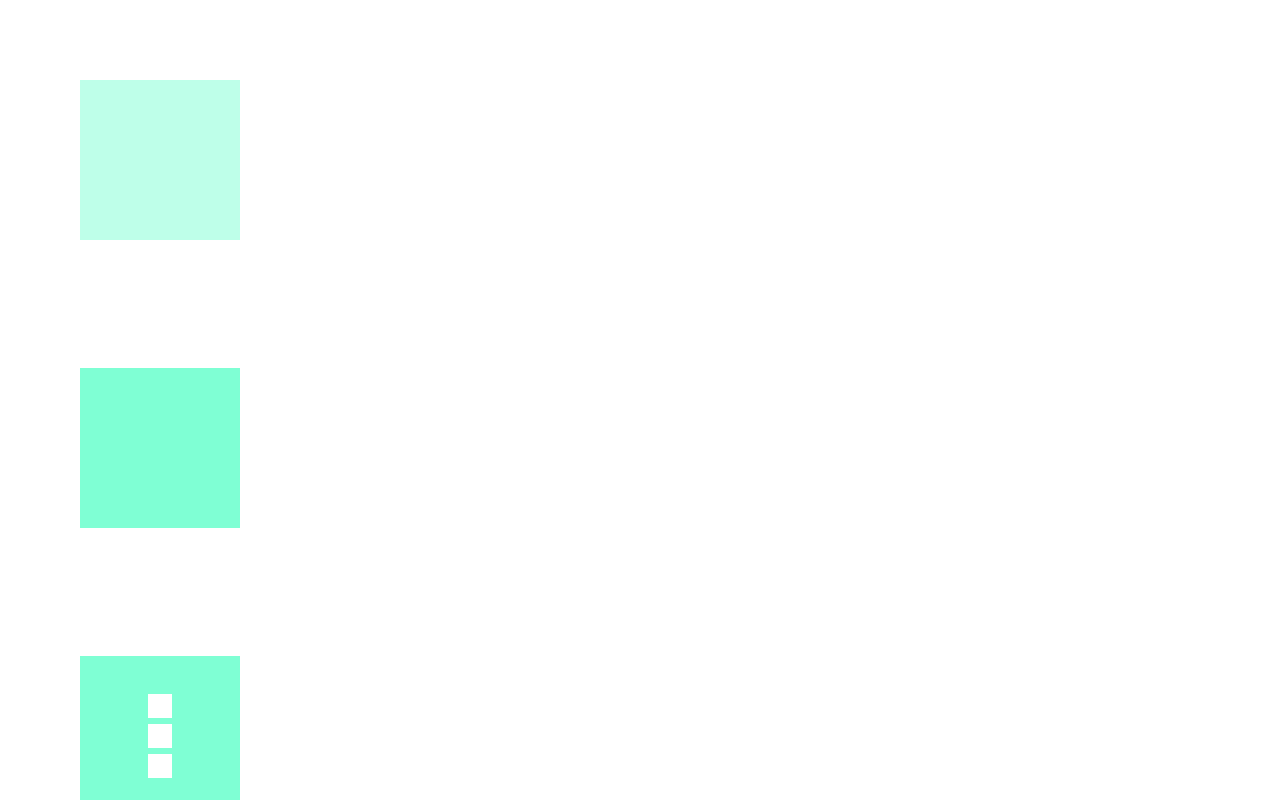
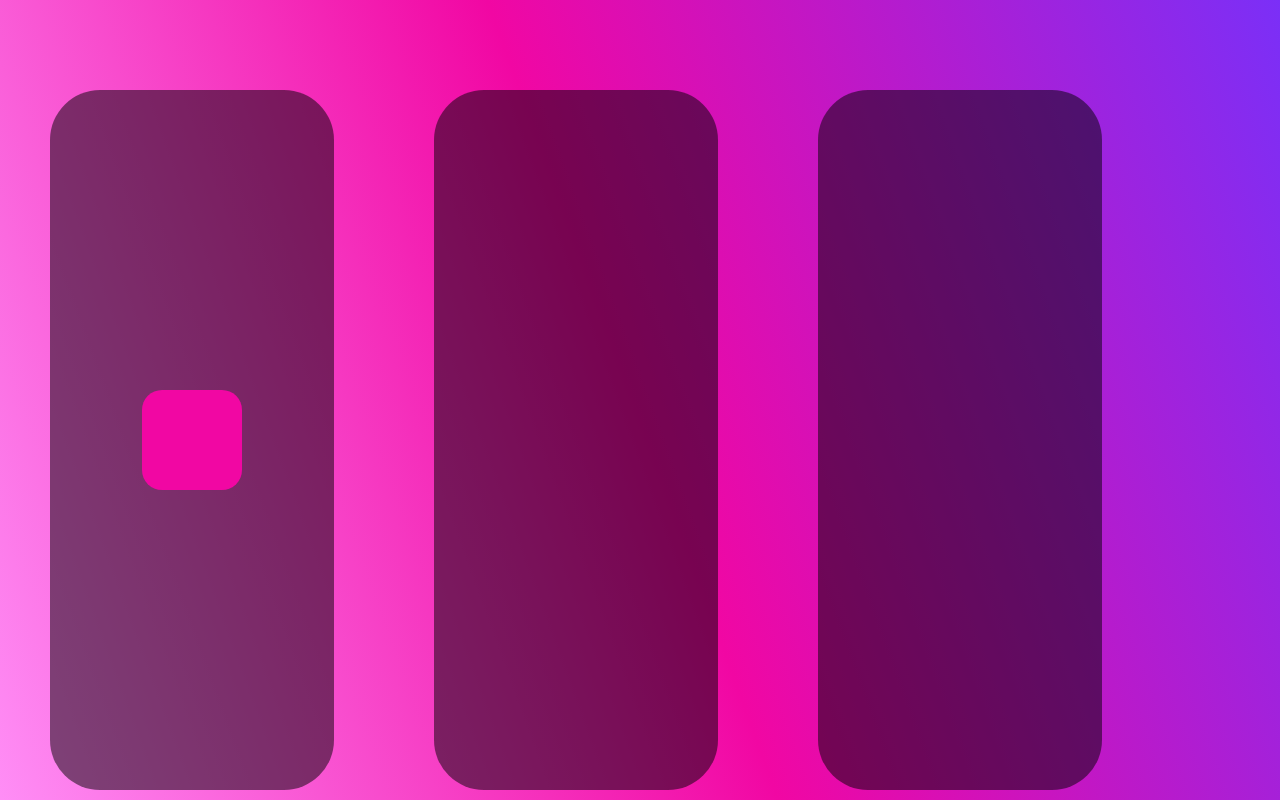
Before and after one commit to LinnLatt7012/framermotion-training, a React (Create React App) app: page / in a window 1280 px wide. Shown: the top 800 px of the page. Built offline with nearby package versions, Linux system fonts and the light colour scheme.

Commit message:
drag and drop update

```diff
--- a/src/App.js
+++ b/src/App.js
@@ -1,10 +1,10 @@
 import FirstApp from './firstTraining/App';
+import DragApp from './dragdrop/DragApp';
 
 function App() {
   return (
-    <div >
-      <FirstApp />
-    </div>
+      // <FirstApp />
+      <DragApp />
 
   );
 }
--- /dev/null
+++ b/src/dragdrop/DragApp.js
@@ -0,0 +1,79 @@
+import React, { useRef} from "react";
+import ReactDOM from 'react-dom';
+import { useState } from "react";
+import { motion, AnimateSharedLayout } from "framer-motion";
+import { useViewportWidth } from "./useViewportWidth";
+import "./styles.css";
+
+/**
+ * This is an example of a shared drag gesture in Framer Motion 2.
+ *
+ * When the box is dragged from one half to the other, it gets
+ * removed from one component and added in the other. This isn't
+ * the same box - it is two seperate components that share a layoutId.
+ */
+
+export default function DragApp() {
+  const viewportWidth = useViewportWidth();
+  const [activeHalf, setActiveHalf] = useState("a");
+  const con = useRef()
+  const onViewportBoxUpdate = ({ x }) => {
+    const zoneViewport = viewportWidth.current / 3;
+    console.log(ReactDOM.findDOMNode(con.current).querySelectorAll('.half-container .overlay')[2].getBoundingClientRect().left);
+    if (x < zoneViewport) {
+      setActiveHalf("a");
+    } else if (zoneViewport < x && x< zoneViewport*2 ) {
+      setActiveHalf("b");
+    } else if (x > zoneViewport*2) {
+      setActiveHalf("c");
+    }
+    console.log(con,'x :',x,"perZone",x < zoneViewport, zoneViewport < x  && x< zoneViewport*2,zoneViewport *2 < x);
+  };
+
+  return (
+    <AnimateSharedLayout>
+      <div className="container" ref={con} >
+        <Zone
+          color="#f107a3"
+          isSelected={activeHalf === "a"}
+          onViewportBoxUpdate={onViewportBoxUpdate}
+        />
+        <Zone
+          color="#7b2ff7"
+          isSelected={activeHalf === "b"}
+          onViewportBoxUpdate={onViewportBoxUpdate}
+        />
+        <Zone
+          color="#ff90f7"
+          isSelected={activeHalf === "c"}
+          onViewportBoxUpdate={onViewportBoxUpdate}
+        />
+      </div>
+    </AnimateSharedLayout>
+  );
+}
+
+function Zone({ color, isSelected, onViewportBoxUpdate }) {
+
+  return (
+    <div className="half-container" >
+      <motion.div className="overlay" />
+      {isSelected && (
+        <motion.div
+          className="box"
+          layoutId="box"
+          initial={false}
+          animate={{ backgroundColor: color }}
+          drag
+          // Snap the box back to its center when we let go
+          dragConstraints={{ top: 0, left: 0, right: 0, bottom: 0 }}
+          // Allow full movememnt outside constraints
+          dragElastic={1}
+          onDragEnd={
+            (event, info) =>  onViewportBoxUpdate(info.point)
+          }
+        />
+      )}
+    </div>
+  );
+}
--- /dev/null
+++ b/src/dragdrop/styles.css
@@ -0,0 +1,59 @@
+html,
+body {
+  min-height: 100vh;
+  padding: 0;
+  margin: 0;
+}
+
+* {
+  box-sizing: border-box;
+}
+
+body {
+  background: linear-gradient(250deg, #7b2ff7, #f107a3,#ff90f7);
+  background-repeat: no-repeat;
+}
+
+.App {
+  font-family: sans-serif;
+  text-align: center;
+}
+
+.container {
+  width: 100vw;
+  height: 100vh;
+  /* position: absolute; */
+  margin-top: 40px;
+  display: flex;
+  align-items: stretch;
+  justify-content: stretch;
+}
+
+.half-container {
+  display: flex;
+  align-items: center;
+  justify-content: center;
+  width: 30%;
+  height: 100%;
+  position: relative;
+}
+
+.box {
+  background: white;
+  width: 100px;
+  height: 100px;
+  border-radius: 20px;
+  position: relative;
+  z-index: 1;
+}
+
+.overlay {
+  position: absolute;
+  top: 50px;
+  left: 50px;
+  bottom: 50px;
+  right: 50px;
+  background: black;
+  opacity: 0.5;
+  border-radius: 50px;
+}
--- /dev/null
+++ b/src/dragdrop/useViewportWidth.js
@@ -0,0 +1,17 @@
+import { useEffect, useRef } from "react";
+
+export function useViewportWidth() {
+  const viewportWidth = useRef(0);
+
+  useEffect(() => {
+    const updateViewportWidth = () => {
+      viewportWidth.current = window.innerWidth;
+    };
+
+    updateViewportWidth();
+
+    window.addEventListener("resize", updateViewportWidth);
+  }, []);
+
+  return viewportWidth;
+}
```
